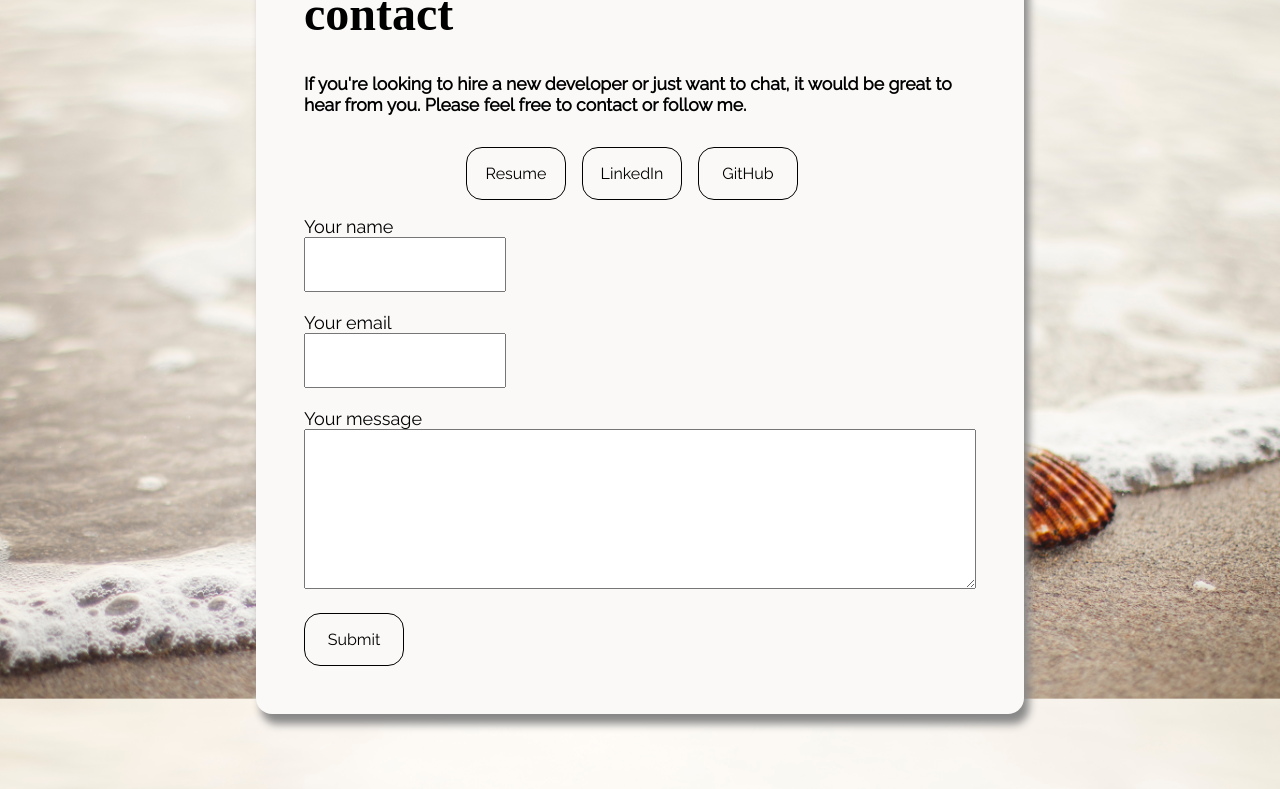
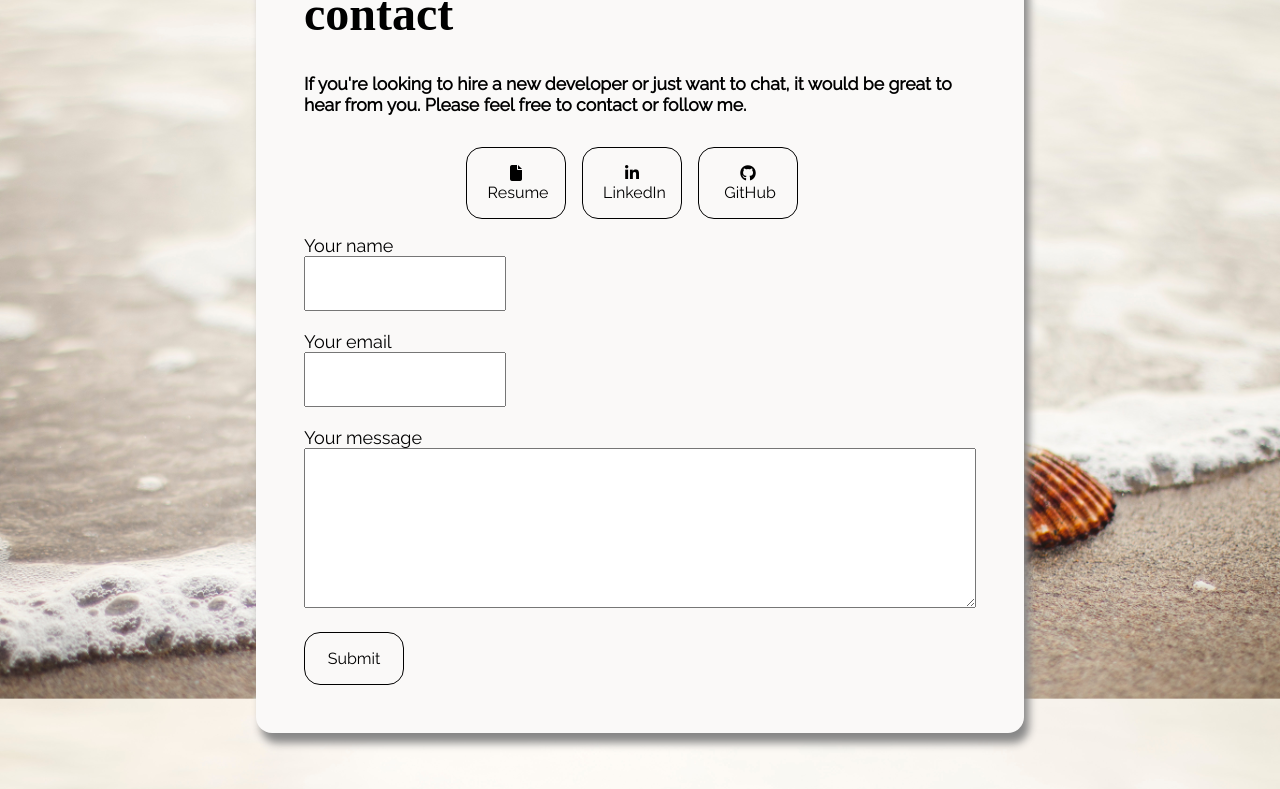
Before and after one commit to christineyoo/christine-portfolio, a React (Create React App) app: page / in a window 1280 px wide. Shown: the part 3568-4357 px from the top of the page. Built offline with nearby package versions, Linux system fonts and the light colour scheme; a web font is replaced by a local one.

Commit message:
added icons to buttons

```diff
--- a/src/contact/Contact.css
+++ b/src/contact/Contact.css
@@ -4,6 +4,12 @@
 #contact h1 {
   font-family: 'Playfair Display', serif;
   font-size: 3rem;
+}
+
+#contact h3 {
+  margin-top: 2rem;
+  font-size: 1.75rem;
+  text-align: center;
 }
 
 #contact {
--- a/src/contact/Contact.js
+++ b/src/contact/Contact.js
@@ -21,24 +21,30 @@ export default function Contact() {
               target='_blank'
               rel='noreferrer'
             >
-              <button className='button-flex-1'>Resume</button>
+              <button className='button-flex-1'>
+                <i class='fas fa-file'></i>&nbsp;Resume
+              </button>
             </a>
             <a
               href='https://www.linkedin.com/in/christine-yoo-cy/'
               target='_blank'
               rel='noreferrer'
             >
-              <button className='button-flex-1'>LinkedIn</button>
+              <button className='button-flex-1'>
+                <i className='fab fa-linkedin-in'></i>&nbsp;LinkedIn
+              </button>
             </a>
             <a
               href='https://github.com/christineyoo'
               target='_blank'
               rel='noreferrer'
             >
-              <button className='button-flex-1'>GitHub</button>
+              <button className='button-flex-1'>
+                <i className='fab fa-github'></i>&nbsp;GitHub
+              </button>
             </a>
           </div>
-          <h1>Thanks, your message was sent!</h1>
+          <h3>Thanks, your message was sent.</h3>
         </div>
         <button
           id='scroll-to-top'
@@ -69,21 +75,27 @@ export default function Contact() {
             target='_blank'
             rel='noreferrer'
           >
-            <button className='button-flex-1'>Resume</button>
+            <button className='button-flex-1'>
+              <i class='fas fa-file'></i>&nbsp;Resume
+            </button>
           </a>
           <a
             href='https://www.linkedin.com/in/christine-yoo-cy/'
             target='_blank'
             rel='noreferrer'
           >
-            <button className='button-flex-1'>LinkedIn</button>
+            <button className='button-flex-1'>
+              <i className='fab fa-linkedin-in'></i>&nbsp;LinkedIn
+            </button>
           </a>
           <a
             href='https://github.com/christineyoo'
             target='_blank'
             rel='noreferrer'
           >
-            <button className='button-flex-1'>GitHub</button>
+            <button className='button-flex-1'>
+              <i className='fab fa-github'></i>&nbsp;GitHub
+            </button>
           </a>
         </div>
 
```
